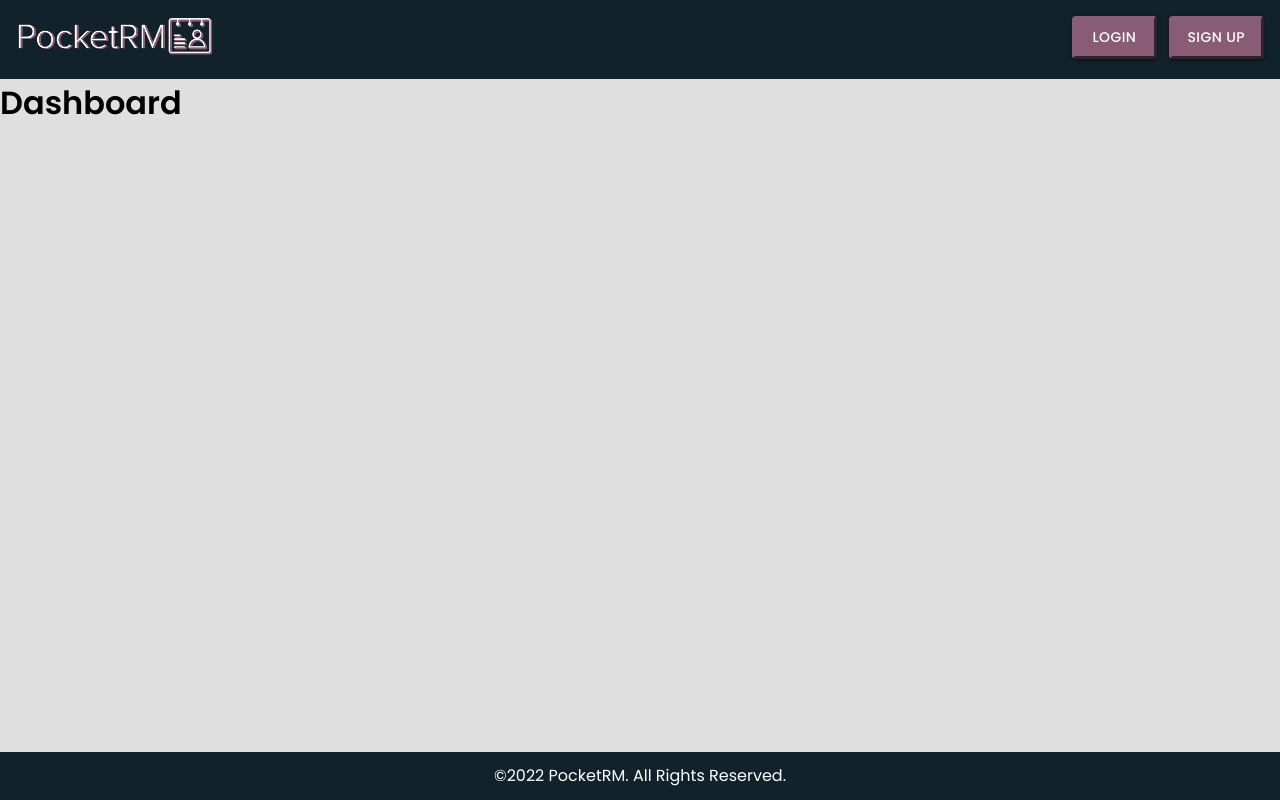
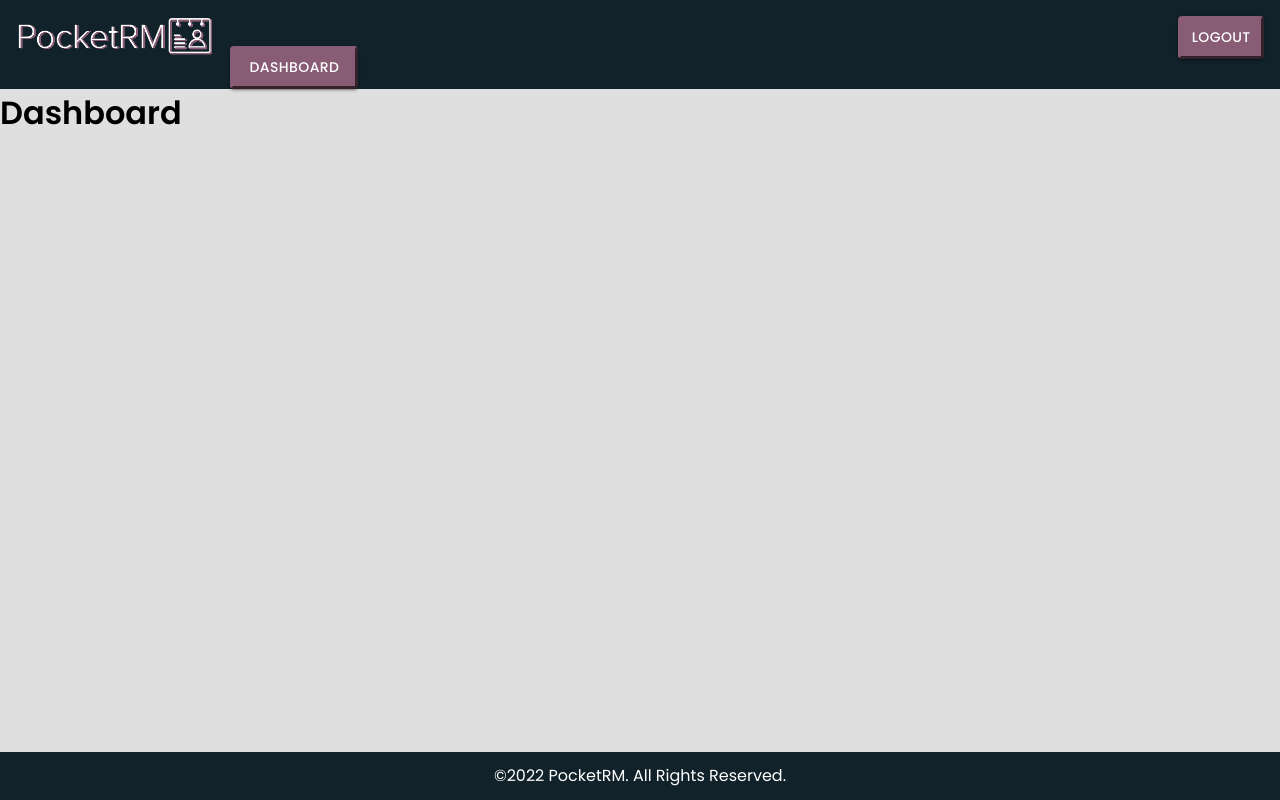
Before and after one commit to lindsayreiner/pocketRM2, a React (Create React App) app in the folder client/: page /dashboard in a window 1280 px wide. Built offline with nearby package versions, Linux system fonts and the light colour scheme.

Commit message:
Login redirect correctly staying on dashboard, buttons appearing and disappearing as they should, started adding files for connection list and dashboard styling

```diff
--- /dev/null
+++ b/client/src/components/Connections.js
@@ -0,0 +1,10 @@
+import React from 'react'
+
+import "../styles/Connections.css"
+import CreateConnection from "./Modals/CreateConnection.js"
+
+export default function Connections() {
+    return (
+        <div>Connections</div>
+    )
+}
--- a/client/src/components/Login.js
+++ b/client/src/components/Login.js
@@ -43,18 +43,14 @@ export default function Login() {
             event.stopPropagation();
         }
 
-        console.log(userFormData);
-
         try {
             const { data } = await loginUser({
                 variables: { ...userFormData },
             });
 
-            console.log(data);
-
-
             Auth.login(data.loginUser.token);
-            navigate("/dashboard")
+            let urlEncoded = new URLSearchParams(data)
+            navigate("/dashboard", { state: urlEncoded })
 
         } catch (e) {
             console.error(e);
--- /dev/null
+++ b/client/src/components/Modals/CreateConnection.js
@@ -0,0 +1,7 @@
+import React from 'react'
+
+export default function CreateConnection() {
+    return (
+        <div>CreateConnection</div>
+    )
+}
--- a/client/src/components/Navbar.js
+++ b/client/src/components/Navbar.js
@@ -1,12 +1,33 @@
-import React from "react";
-import { Link } from "react-router-dom";
+import React, { useState } from "react";
+import { Link, useLocation } from "react-router-dom";
 import pocketRMLogo from "../images/pocketrm-logo.png";
 import Button from '@mui/material/Button';
+import Auth from '../utils/auth.js'
 
 import "normalize.css";
 import "../styles/Navbar.css";
 
 export default function Navbar() {
+    const [isLoggedIn, setIsLoggedIn] = useState(false);
+    let location = useLocation();
+
+    // logout feature
+    const logout = () => {
+        try {
+
+            const expired = Auth.loggedIn();
+
+            if (!expired) {
+                return false;
+            }
+
+            setIsLoggedIn(expired);
+        } catch (err) {
+            console.error(err);
+        }
+        window.localStorage.clear();
+        window.location.href = "/login";
+    };
     return <>
         <nav className="navbar">
             <Link to="/">
@@ -17,17 +38,94 @@ export default function Navbar() {
                     height="40px"
                 />
             </Link>
+            <Link to="/dashboard">
+                <Button
+                    id="dashboard-btn"
+                    className="btn-primary"
+                    variant="contained">Dashboard
+                </Button></Link>
 
 
+            {location.pathname !== "/login" ? (
+                location.pathname !== "/" ? (
+                    location.pathname !== "/register" ? (
+                        location.pathname !== "/dashboard" ? (
+                            location.pathname !== "/profile" ? (
+                                isLoggedIn ? (
+                                    <>
+                                        <Link to="/">
+                                            <Button
+                                                id="logout-button"
+                                                className="btn-primary"
+                                                onClick={logout}
+                                                variant="contained">
+                                                Logout
+                                            </Button></Link>
+                                    </>
+                                ) : (
                                     <div className="acctBtns">
-
-                <Link to="/login"><Button id="login-button" className="btn-primary" variant="contained">
+                                        <Link to="/login">
+                                            <Button
+                                                id="login-button"
+                                                className="btn-primary"
+                                                variant="contained">
                                                 Login
                                             </Button></Link>
-                <Link to="/register"> <Button id="register-button" className="btn-primary" variant="contained">
+                                        <Link to="/register">
+                                            {" "}
+                                            <Button
+                                                id="register-button"
+                                                className="btn-primary"
+                                                variant="contained">
                                                 Sign up
+                                            </Button>
+                                        </Link>
+                                    </div>
+                                )
+                            ) : (
+                                <>
+                                    {" "}
+                                    <Link to="/">
+                                        <Button
+                                            id="logout-button"
+                                            className="btn-primary"
+                                            onClick={logout}
+                                            variant="contained">
+                                            Logout
                                         </Button></Link>
+                                </>
+                            )
+                        ) : (
+                            <>
+                                {" "}
+                                <Link to="/"><Button id="logout-button" className="btn-primary" onClick={logout} variant="contained">
+                                    Logout
+                                </Button></Link>
+                            </>
+                        )
+                    ) : (
+                        <> </>
+                    )
+                ) : (
+                    <div className="acctBtns">
+                        <Link to="/login">
+                            <Button
+                                id="login-button"
+                                className="btn-primary"
+                                variant="contained">
+                                Login
+                            </Button></Link>
+                        <Link to="/register">
+                            {" "}
+                            <Button id="register-button" className="btn-primary" variant="contained">
+                                Sign up
+                            </Button>
+                        </Link>
                     </div>
+                )
+            ) : (
+                <> </>
+            )}
         </nav>
     </>;
 }
--- a/client/src/index.js
+++ b/client/src/index.js
@@ -2,6 +2,14 @@ import React from 'react';
 import ReactDOM from 'react-dom';
 
 import App from './App';
+
+import { library, dom } from '@fortawesome/fontawesome-svg-core';
+import { fas } from '@fortawesome/free-solid-svg-icons';
+// import { fab } from '@fortawesome/free-brands-svg-icons';
+
+library.add(fas);
+// Kicks off the process of finding <i> tags and replacing with <svg>
+dom.watch();
 
 
 ReactDOM.render(
--- a/client/src/styles/Login.css
+++ b/client/src/styles/Login.css
@@ -30,3 +30,9 @@
   display: flex;
   flex-direction: column;
 }
+
+#logout-button {
+  float: right;
+  margin-top: 1rem;
+  margin-right: 1rem;
+}
--- a/client/src/styles/Navbar.css
+++ b/client/src/styles/Navbar.css
@@ -24,7 +24,8 @@
   font-family: "Poppins", sans-serif !important;
 }
 
-#login-button {
+#login-button,
+#logout-button {
   width: 85.72px;
   margin-right: 0.5em;
   border: 3px outset var(--btnColor);
--- a/client/src/utils/auth.js
+++ b/client/src/utils/auth.js
@@ -11,7 +11,8 @@ class AuthService {
     loggedIn() {
         // Checks if there is a saved token and it's still valid
         const token = this.getToken();
-        return !!token && !this.isTokenExpired(token); // handwaiving here
+        console.log(token)
+        return !!token && !this.isTokenExpired(token) ? true : false; // handwaiving here
     }
 
     // check if token is expired
@@ -19,6 +20,7 @@ class AuthService {
         try {
             const decoded = decode(token);
             if (decoded.exp < Date.now() / 1000) {
+                localStorage.removeItem("id_token");
                 return true;
             } else return false;
         } catch (err) {
```
Also changed, not shown: client/src/components/Dashboard.js (+10 -1 lines), client/src/styles/Connections.css (added), client/src/styles/Dashboard.css (added). Lines whose indentation alone changed are shown as unchanged.
